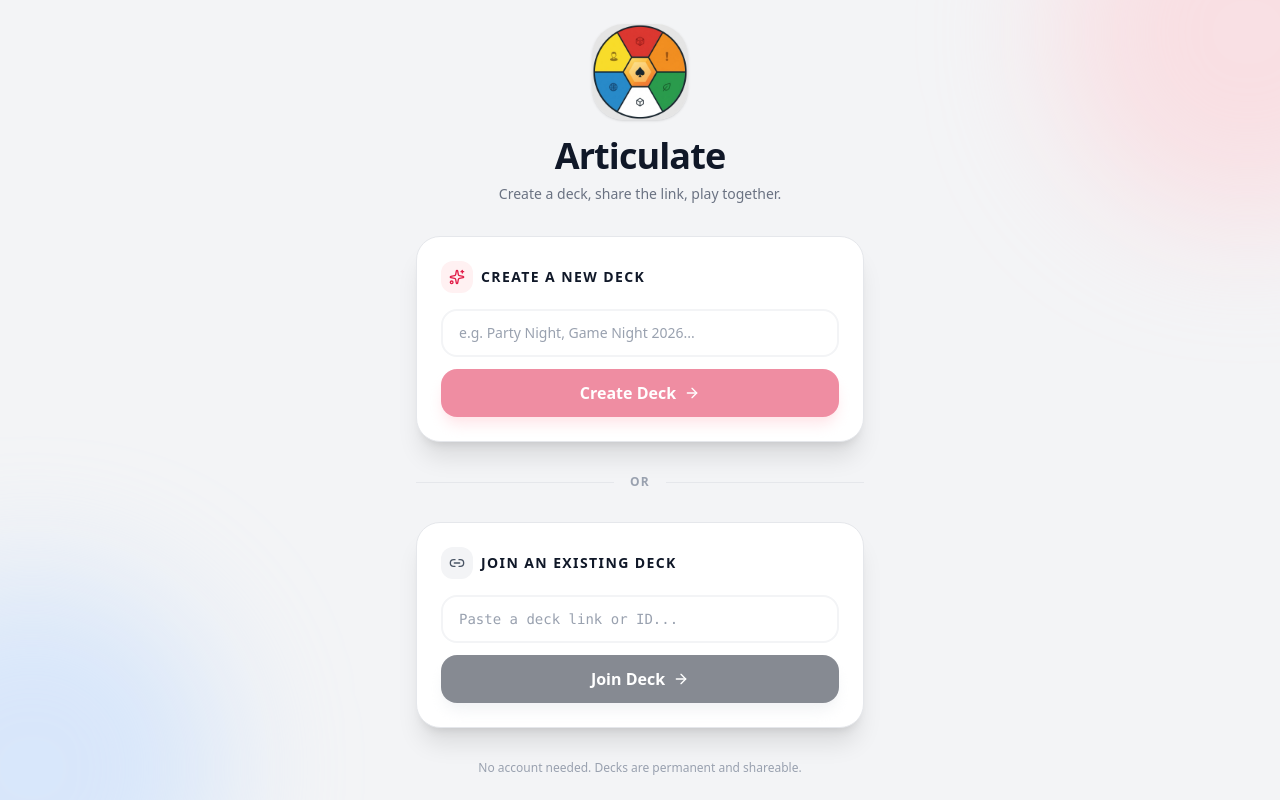
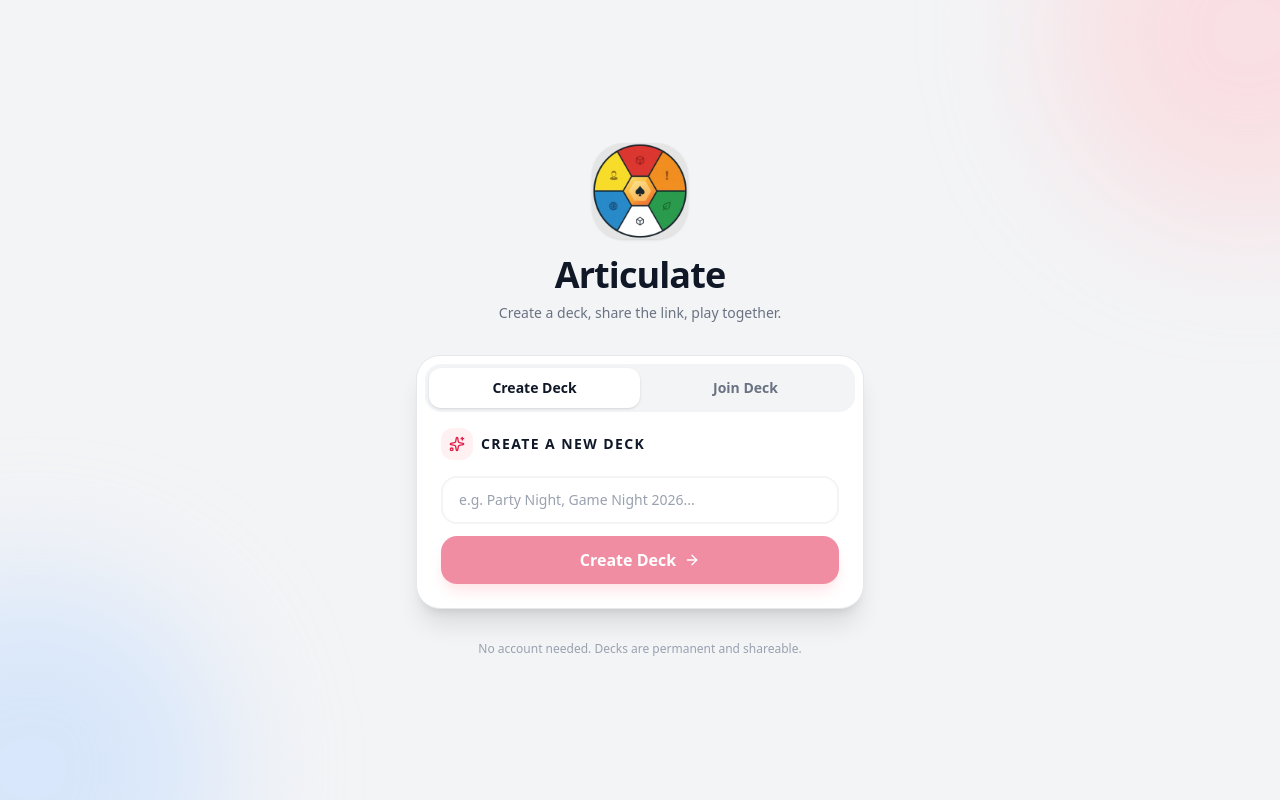
Before and after one commit to CaptainBluBlu/Articulate-Maker, a React (Vite) app: page / in a window 1280 px wide. Built offline with nearby package versions, Linux system fonts and the light colour scheme.

Commit message:
Combined landing page forms

```diff
--- a/src/pages/LandingPage.tsx
+++ b/src/pages/LandingPage.tsx
@@ -11,6 +11,7 @@ export default function LandingPage() {
   const [joinId, setJoinId] = useState('');
   const [isCreating, setIsCreating] = useState(false);
   const [error, setError] = useState<string | null>(null);
+  const [activeTab, setActiveTab] = useState<'create' | 'join'>('create');
 
   const handleCreate = async (e: React.FormEvent) => {
     e.preventDefault();
@@ -78,8 +79,35 @@ export default function LandingPage() {
           </p>
         </div>
 
-        {/* Create Deck Card */}
-        <div className="bg-white border border-gray-200 rounded-3xl p-6 shadow-xl">
+        {/* Main Action Card */}
+        <div className="bg-white border border-gray-200 rounded-3xl p-2 shadow-xl">
+          {/* Switcher */}
+          <div className="flex bg-gray-100 rounded-2xl p-1 mb-2">
+            <button
+              onClick={() => { setActiveTab('create'); setError(null); }}
+              className={`flex-1 py-2.5 text-sm font-bold rounded-xl transition-all ${
+                activeTab === 'create'
+                  ? 'bg-white text-gray-900 shadow-sm'
+                  : 'text-gray-500 hover:text-gray-700 hover:bg-gray-200/50'
+              }`}
+            >
+              Create Deck
+            </button>
+            <button
+              onClick={() => { setActiveTab('join'); setError(null); }}
+              className={`flex-1 py-2.5 text-sm font-bold rounded-xl transition-all ${
+                activeTab === 'join'
+                  ? 'bg-white text-gray-900 shadow-sm'
+                  : 'text-gray-500 hover:text-gray-700 hover:bg-gray-200/50'
+              }`}
+            >
+              Join Deck
+            </button>
+          </div>
+
+          <div className="p-4 pt-2">
+            {activeTab === 'create' ? (
+              <div className="animate-in fade-in slide-in-from-bottom-2 duration-300">
                 <div className="flex items-center gap-2 mb-4">
                   <div className="p-2 bg-rose-50 rounded-xl">
                     <Sparkles className="w-4 h-4 text-[#E11D48]" />
@@ -115,16 +143,8 @@ export default function LandingPage() {
                   </button>
                 </form>
               </div>
-
-        {/* Divider */}
-        <div className="flex items-center gap-4">
-          <div className="flex-1 h-px bg-gray-200" />
-          <span className="text-gray-400 text-xs font-bold uppercase tracking-widest">or</span>
-          <div className="flex-1 h-px bg-gray-200" />
-        </div>
-
-        {/* Join Deck Card */}
-        <div className="bg-white border border-gray-200 rounded-3xl p-6 shadow-xl">
+            ) : (
+              <div className="animate-in fade-in slide-in-from-bottom-2 duration-300">
                 <div className="flex items-center gap-2 mb-4">
                   <div className="p-2 bg-gray-100 rounded-xl">
                     <Link2 className="w-4 h-4 text-gray-600" />
@@ -153,6 +173,9 @@ export default function LandingPage() {
                   </button>
                 </form>
               </div>
+            )}
+          </div>
+        </div>
 
         {/* Error */}
         {error && (
```
Lines whose indentation alone changed are shown as unchanged.
